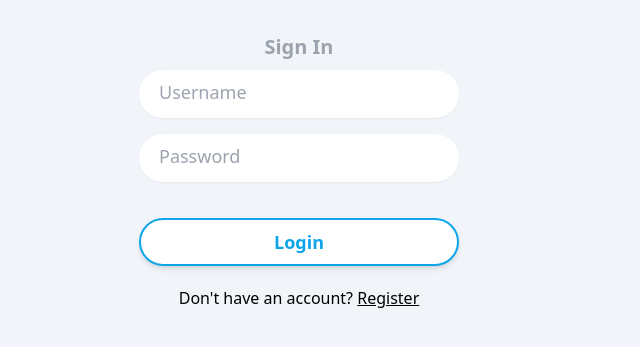
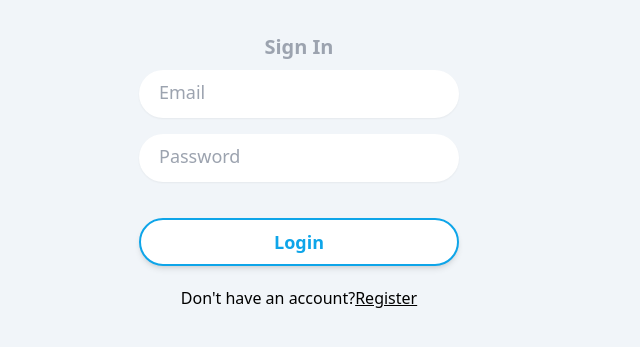
Before and after one commit to Edgardas1/yourtasks, a React (Vite) app: page / in a window 1280 px wide. Shown: the part 321-668 px from the top of the page, without its empty margins (341-981 px from the left). Built offline with nearby package versions, Linux system fonts and the light colour scheme.

Commit message:
refactored, added reusable componenets

```diff
--- /dev/null
+++ b/src/LoginPage/components/Input.tsx
@@ -0,0 +1,49 @@
+import React, { useState } from "react";
+
+interface Props {
+  value: string;
+  type: string;
+  label: string;
+  handleChange: React.ChangeEventHandler<HTMLInputElement>;
+}
+
+const Input = ({ value, type, handleChange, label }: Props) => {
+  const [focusedInput, setFocusedInput] = useState<Boolean>(false);
+
+  const focusInput = () => {
+    setFocusedInput(true);
+  };
+
+  const unfocusInput = () => {
+    if (value !== "") {
+      return;
+    }
+    setFocusedInput(false);
+  };
+
+  return (
+    <div className="relative ">
+      <label
+        htmlFor={label}
+        className={
+          focusedInput
+            ? "absolute translate-x-5 transition-all text-xs translate-y-1 text-gray-500 capitalize cursor-text"
+            : "absolute translate-x-5 translate-y-2 transition-all text-lg text-gray-400 capitalize cursor-text"
+        }
+      >
+        {label}
+      </label>
+      <input
+        value={value}
+        type={type}
+        id={label}
+        className=" outline-1 outline-none text-sm w-80 px-5 pt-5 pb-2 rounded-full shadow-sm"
+        onFocus={focusInput}
+        onBlur={unfocusInput}
+        onChange={handleChange}
+      />
+    </div>
+  );
+};
+
+export default Input;
--- /dev/null
+++ b/src/LoginPage/components/RegisterLink.tsx
@@ -0,0 +1,16 @@
+import { Link } from "react-router-dom";
+
+const RegisterLink = () => {
+  return (
+    <div>
+      <p className=" text-center">
+        Don't have an account?
+        <Link to="/register" className="underline">
+          Register
+        </Link>
+      </p>
+    </div>
+  );
+};
+
+export default RegisterLink;
--- a/src/LoginPage/components/SignInForm.tsx
+++ b/src/LoginPage/components/SignInForm.tsx
@@ -1,97 +1,46 @@
 import { useState } from "react";
 import Button from "./Button";
-import { Link } from "react-router-dom";
+import Input from "./Input";
+import RegisterLink from "./RegisterLink";
+
+interface Form {
+  email: string;
+  password: string;
+}
 
 const SignInForm = () => {
-  const [username, setUsername] = useState<string>("");
-  const [password, setPassword] = useState<string>("");
-  const [focusedUsername, setFocusedUsername] = useState<Boolean>(false);
-  const [focusedPassword, setFocusedPassword] = useState<Boolean>(false);
+  const [form, setForm] = useState<Form>({
+    email: "",
+    password: "",
+  });
 
-  const focusUsername = () => {
-    setFocusedUsername(true);
-  };
-  const unfocusUsername = () => {
-    if (username !== "") {
-      return;
-    }
-    setFocusedUsername(false);
+  const handleChange = (e: React.ChangeEvent<HTMLInputElement>) => {
+    e.currentTarget.id === "email"
+      ? setForm({ ...form, email: e.currentTarget.value })
+      : setForm({ ...form, password: e.currentTarget.value });
   };
 
-  const focusPassword = () => {
-    setFocusedPassword(true);
-  };
-
-  const unfocusPassword = () => {
-    if (password !== "") {
-      return;
-    }
-    setFocusedPassword(false);
-  };
-
-  const handleChangeUsername = (e: React.ChangeEvent<HTMLInputElement>) => {
-    setUsername(e.currentTarget.value);
-  };
-
-  const handleChangePassword = (e: React.ChangeEvent<HTMLInputElement>) => {
-    setPassword(e.currentTarget.value);
-  };
   return (
     <div className="mt-8">
       <p className="my-2 font-bold text-[20px] text-center text-gray-400">
         Sign In
       </p>
       <form className="flex flex-col gap-4">
-        <div className="relative ">
-          <label
-            htmlFor="username"
-            className={
-              focusedUsername
-                ? "absolute translate-x-5 transition-all text-xs translate-y-1 text-gray-500 "
-                : "absolute translate-x-5 translate-y-2 transition-all text-lg text-gray-400"
-            }
-          >
-            Username
-          </label>
-          <input
-            type="text"
-            id="username"
-            className=" outline-1 outline-none text-sm w-80 px-5 pt-5 pb-2 rounded-full shadow-sm"
-            onFocus={focusUsername}
-            onBlur={unfocusUsername}
-            onChange={(e) => handleChangeUsername(e)}
-          />
-        </div>
-        <div className="relative ">
-          <label
-            htmlFor="password"
-            className={
-              focusedPassword
-                ? "absolute translate-x-5 transition-all text-xs translate-y-1 text-gray-500 "
-                : "absolute translate-x-5 translate-y-2 transition-all text-lg text-gray-400"
-            }
-          >
-            Password
-          </label>
-          <input
-            type="password"
-            id="password"
-            className=" outline-1 outline-none text-sm w-80 px-5 pt-5 pb-2 rounded-full shadow-sm"
-            onFocus={focusPassword}
-            onBlur={unfocusPassword}
-            onChange={(e) => handleChangePassword(e)}
-          />
-        </div>
+        <Input
+          label="email"
+          value={form.email}
+          type="text"
+          handleChange={handleChange}
+        />
+        <Input
+          label="password"
+          value={form.password}
+          type="password"
+          handleChange={handleChange}
+        />
         <Button />
       </form>
-      <div>
-        <p className=" text-center">
-          Don't have an account?{" "}
-          <Link to="/register" className="underline">
-            Register
-          </Link>
-        </p>
-      </div>
+      <RegisterLink />
     </div>
   );
 };
--- a/src/RegisterPage/RegisterPage.tsx
+++ b/src/RegisterPage/RegisterPage.tsx
@@ -1,5 +1,13 @@
+import { Link } from "react-router-dom";
+
 const RegisterPage = () => {
-  return <div>RegisterPage</div>;
+  return (
+    <div>
+      <Link to="/" className="underline">
+        Login
+      </Link>
+    </div>
+  );
 };
 
 export default RegisterPage;
```
